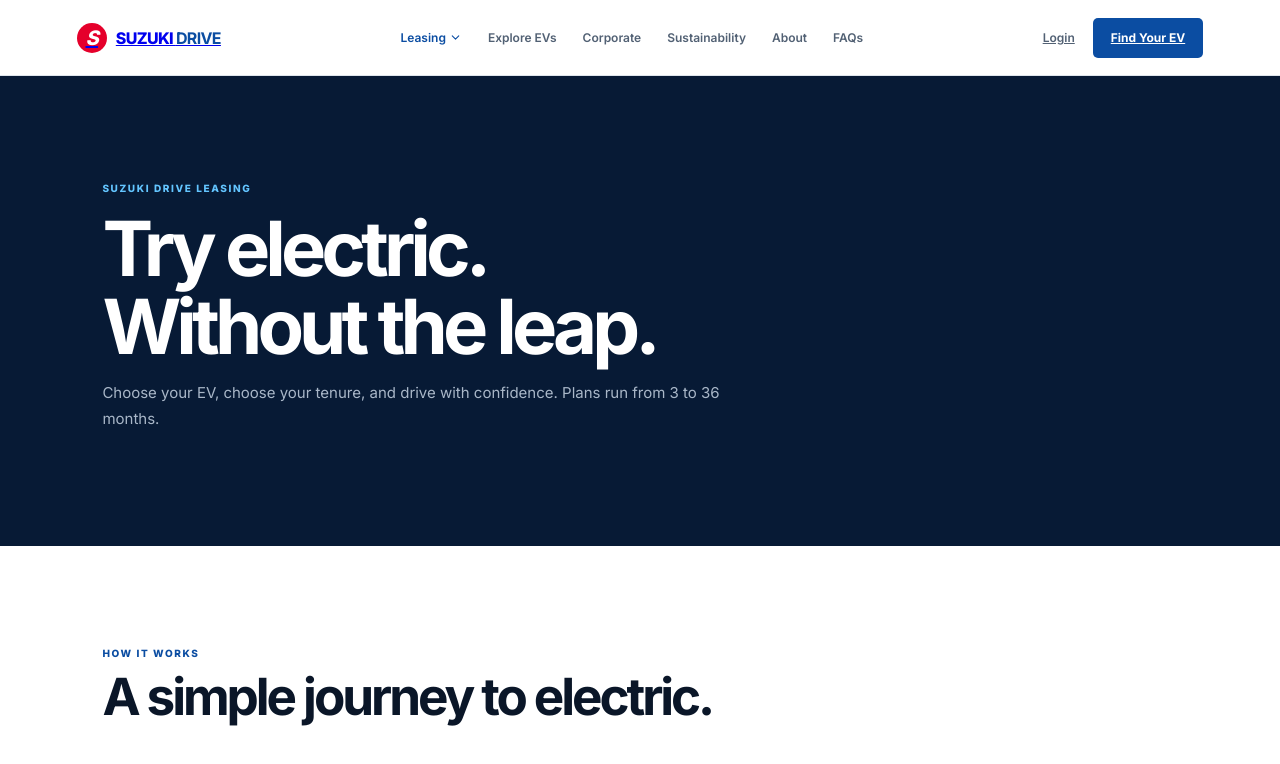
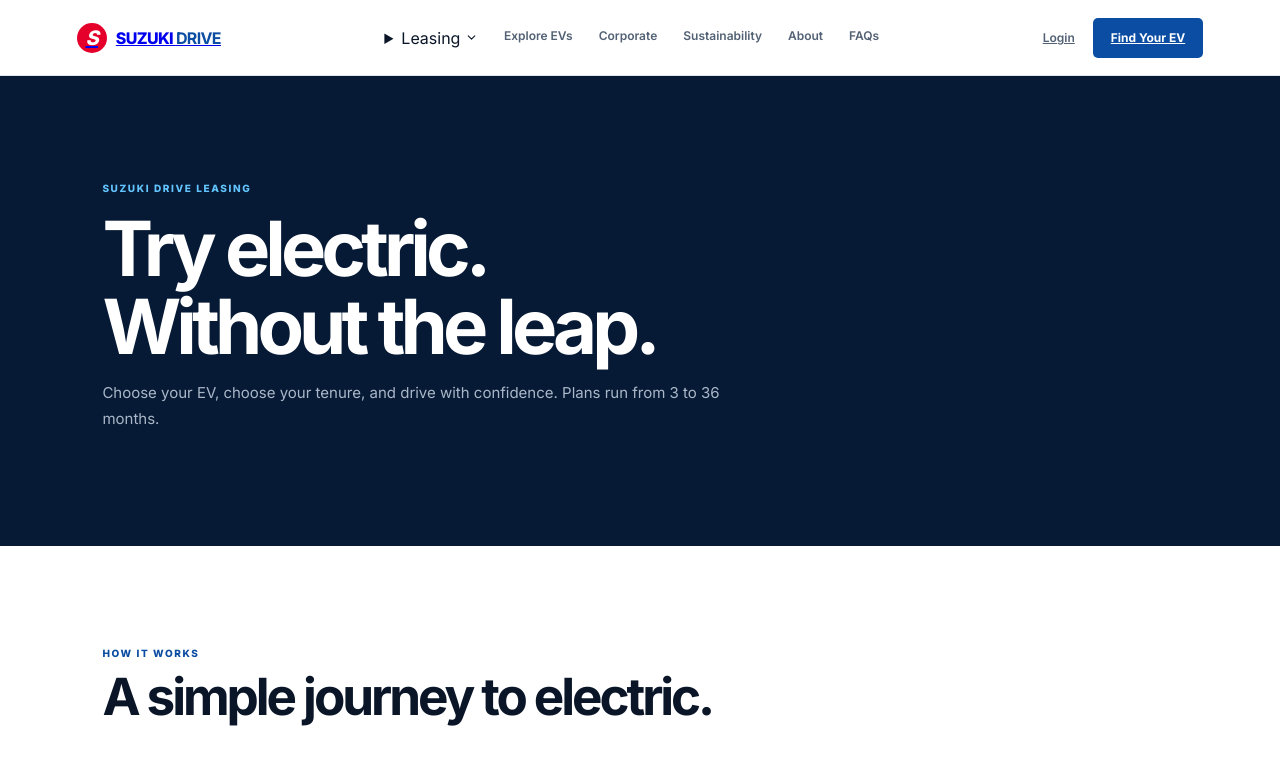
Before and after one commit to Sam1ksha27/Suzuki-drive, a Next.js app: page /leasing in a window 1280 px wide. Shown: the top 764 px of the page. Built offline with nearby package versions, Linux system fonts and the light colour scheme.

Commit message:
Fix Leasing dropdown destinations

```diff
--- a/components/SiteHeader.tsx
+++ b/components/SiteHeader.tsx
@@ -24,13 +24,13 @@ export default function SiteHeader() {
       </Link>
 
       <nav className="nav">
-        <div className="navDrop">
-          <button className={pathname.startsWith('/leasing') ? 'navActive' : ''}>Leasing <ChevronDown size={13} /></button>
+        <details className="navDrop">
+          <summary className={pathname.startsWith('/leasing') ? 'navActive' : ''}>Leasing <ChevronDown size={13} /></summary>
           <div className="navMenu">
-            <Link href="/leasing">Individual Leasing</Link>
+            <Link href="/leasing/individual">Individual Leasing</Link>
             <Link href="/corporate">Corporate Leasing</Link>
           </div>
-        </div>
+        </details>
         {links.map(([href, label]) => (
           <Link key={href} className={pathname === href ? 'navActive' : ''} href={href}>{label}</Link>
         ))}
@@ -43,7 +43,7 @@ export default function SiteHeader() {
 
       <button className="hamb" aria-label="Open menu" onClick={() => setOpen(!open)}>{open ? <X /> : <Menu />}</button>
       {open && <div className="mobileNav">
-        <Link href="/leasing" onClick={() => setOpen(false)}>Individual Leasing</Link>
+        <Link href="/leasing/individual" onClick={() => setOpen(false)}>Individual Leasing</Link>
         <Link href="/corporate" onClick={() => setOpen(false)}>Corporate Leasing</Link>
         {links.map(([href, label]) => <Link key={href} href={href} onClick={() => setOpen(false)}>{label}</Link>)}
         <Link href="/login" onClick={() => setOpen(false)}>Login</Link>
```
